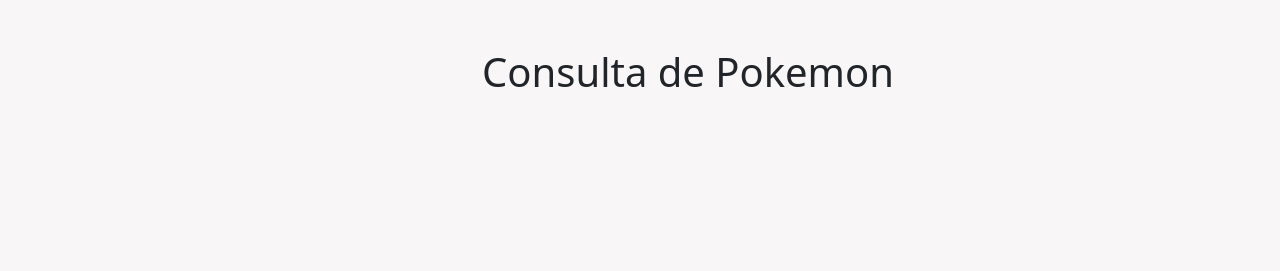
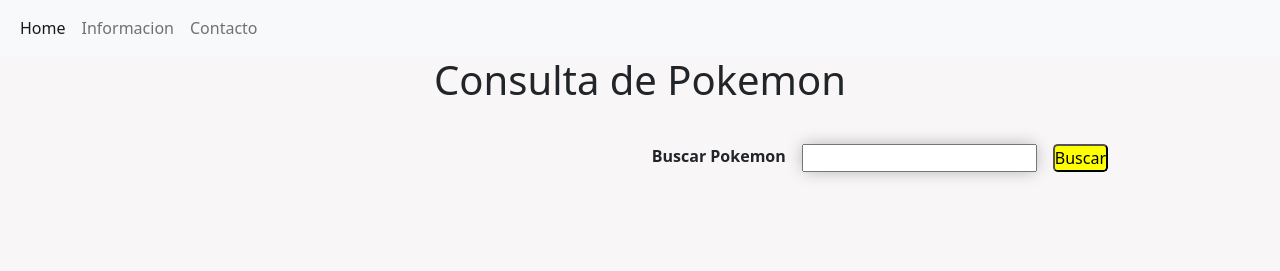
Before and after one commit to jmartinezac/taller1_jmartinezac, a website: page pages/index.html in a window 1280 px wide. Shown: the top 271 px of the page. Drawn offline with nearby package versions, Linux system fonts and the light colour scheme; no server answers.

Commit message:
agragacion de opcion de busqueda pokemon y parte del navbar

```diff
--- a/pages/index.html
+++ b/pages/index.html
@@ -14,11 +14,47 @@
     <link rel="stylesheet" href="../src/css/index.css" />
   </head>
   <body>
+    <nav class="navbar navbar-expand-lg navbar-light bg-light">
+      <div class="container-fluid">
+        <!-- <a class="navbar-brand" href="#">Navbar</a> -->
+        <button
+          class="navbar-toggler"
+          type="button"
+          data-bs-toggle="collapse"
+          data-bs-target="#navbarNavAltMarkup"
+          aria-controls="navbarNavAltMarkup"
+          aria-expanded="false"
+          aria-label="Toggle navigation"
+        >
+          <span class="navbar-toggler-icon"></span>
+        </button>
+        <div class="collapse navbar-collapse" id="navbarNavAltMarkup">
+          <div class="navbar-nav">
+            <a class="nav-link active" aria-current="page" href="#">Home</a>
+            <a class="nav-link" href="#">Informacion</a>
+            <a class="nav-link" href="#">Contacto</a>
+          </div>
+        </div>
+      </div>
+    </nav>
     <div class="container">
       <div class="row">
-        <h1 class="m-5 d-flex justify-content-center col-md-12">
+        <h1 class="d-flex justify-content-center col-md-12">
           Consulta de Pokemon
         </h1>
+      </div>
+      <div class="Buscar">
+        <div class="divLabelBuscar">
+          <label for="inputBuscar" class="labelBuscar">Buscar Pokemon</label>
+        </div>
+        <div class="divInputBuscar">
+          <input type="text" class="inputBuscar" id="inputBuscar" />
+        </div>
+        <div class="divButtonBuscar">
+          <button class="buttonBuscar" type="submit" id="buttonBuscar">
+            Buscar
+          </button>
+        </div>
       </div>
     </div>
     <main>
--- a/src/css/index.css
+++ b/src/css/index.css
@@ -1,3 +1,8 @@
+* {
+  margin: 0;
+  padding: 0;
+  box-sizing: border-box;
+}
 .Electric {
   background-color: red;
 }
@@ -62,7 +67,7 @@
   min-height: 100vmax;
   background-color: #f8f6f6;
 }
-header {
+/* header {
   padding-block: 1rem;
 }
 
@@ -94,6 +99,32 @@
 .btns-header:hover {
   transform: scale(1.1);
   box-shadow: 0 0 2rem rgba(0, 0, 0, 0.25);
+} */
+.Buscar {
+  display: flex;
+  flex-wrap: wrap;
+  gap: 1rem;
+  width: 1000px;
+  padding: 2rem;
+  margin: 0 auto;
+  justify-content: flex-end;
+}
+.buttonBuscar {
+  background-color: yellow;
+  border-radius: 0.3rem;
+  font-weight: 500;
+  font-size: 1rem;
+  padding: 0, 0.75rem, 0, 0.75rem;
+  align-items: center;
+  text-align: center;
+  cursor: pointer;
+}
+.divInputBuscar {
+  border-radius: 0.5rem;
+  box-shadow: 0 0 1rem rgba(0, 0, 0, 0.25);
+}
+.labelBuscar {
+  font-weight: 600;
 }
 main {
   padding: 2rem;
--- a/src/js/apipoke.js
+++ b/src/js/apipoke.js
@@ -1,5 +1,6 @@
 const cardNombre = document.getElementById("card-nombre");
 let bodyCards = document.getElementById("listaTodos");
+const buttonBuscar = document.getElementById("buttonBuscar");
 
 const url = `https://pokeapi.co/api/v2/pokemon/`;
 
@@ -7,9 +8,7 @@
 
 async function consultarPokemon() {
   //const namePokemon = document.getElementById("pokemon-name").value;
-
-  //debugger;
-  for (let i = 0; i < 600; i++) {
+  for (let i = 1; i < 200; i++) {
     const response = await fetch(`${url}${i}`);
     //console.log(response);
     // Si la consulta fue exitosa, convertir la respuesta a JSON
@@ -19,16 +18,36 @@
       mostrarPokemon(pokemon);
     }
   }
+}
+
+buttonBuscar.addEventListener("click", (event) => {
+  bodyCards.innerHTML = "";
+  event.preventDefault(event);
+  const BuscarPokemon = document.getElementById("inputBuscar").value;
+  console.log(BuscarPokemon);
+  if (BuscarPokemon.length === 0) {
+    consultarPokemon();
+    //window.location.reload();
+  } else {
+    console.log(BuscarPokemon);
+    fetch(`${url}${BuscarPokemon.toLowerCase()}`)
+      .then((response) => response.json())
+      .then((pokemon) => {
+        console.log(pokemon);
+        mostrarPokemon(pokemon);
+      });
+  }
+});
 
 function mostrarPokemon(pokemon) {
   let tiposs = pokemon.types.map(
     (type) => `<p class="${type.type.name} tipo">${type.type.name}</p>`
   );
   tiposs = tiposs.join("");
-    console.log(tiposs);
-    console.log(pokemon);
+  //console.log(tiposs);
+  //console.log(pokemon);
   const sprite = pokemon.sprites.other;
-    console.log(sprite);
+  //console.log(sprite);
   const { dream_world, home } = sprite;
   const div = document.createElement("div");
   div.classList.add("cardPokemon");
@@ -53,4 +72,3 @@
   //const { stast, types } = pokemon;
   bodyCards.appendChild(div);
 }
-}
```
Lines whose indentation alone changed are shown as unchanged.
